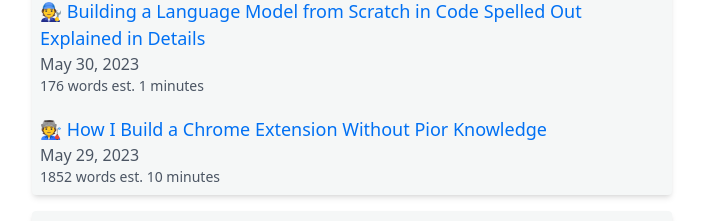
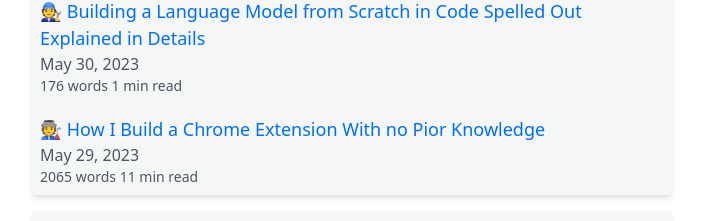
Before and after one commit to wry0313/gavinwang.dev, a Next.js app: page / in a window 1280 px wide. Shown: the part 462-683 px from the top of the page, without its empty margins (288-991 px from the left). Built offline with nearby package versions, Linux system fonts and the light colour scheme.

Commit message:
will start add handwave animation

```diff
--- a/pages/index.js
+++ b/pages/index.js
@@ -47,7 +47,7 @@ export default function Home({ allPostsData }) {
               <div className="text-gray-600 text-base">
                 <Date dateString={post.date} />
                 <div className="text-sm">
-                  {post.wordCount} words est. {post.readTime} minutes
+                  {post.wordCount} words {post.readTime} min read
                 </div>
               </div>
             </li>
--- a/posts/chrom_extension_zero_to_one.md
+++ b/posts/chrom_extension_zero_to_one.md
@@ -1,5 +1,5 @@
 ---
-title: '🧑‍🏭 How I Build a Chrome Extension Without Pior Knowledge'
+title: '🧑‍🏭 How I Build a Chrome Extension With no Pior Knowledge'
 date: '2023-05-29'
 ---
 
@@ -100,6 +100,10 @@ After a couple days of work, I was able to basically implement the chatgpt commu
 
 Now that I can form connections to the ChatGPT server, it is time to think of a prompt that will do what my extension is thought out to do. After some trial and error, I landed on this one:
 
-"in the perspective of a mentor to allow the user to understand what the user's focus is on and what the user roughly accomplished today. limit to 100-200 words and make necessary suggestions on what to do to make user improve and also give a productivity rating out of 100: " and after this I would concatinate a string representation of the user's website usage.
+"in the perspective of a mentor mentor, help the user to understand what the user's focus is on and what the user roughly accomplished today. limit to 100-200 words and make necessary suggestions on what to do to make user improve and also give a productivity rating out of 100:"
+
+and after this I would concatinate a string representation of the user's website usage. The output would look something like this:
+
+> Today, your focus seems to be on web development, particularly exploring topics related to Chrome extensions, CSS, and React. You spent time on Stack Overflow, seeking assistance on adding a GIF to a Markdown file. It's great that you're utilizing online resources to find solutions to specific challenges. You also engaged with various learning materials, including YouTube tutorials on building Chrome extensions and GPT from scratch. Additionally, you visited developer websites, explored web developer portfolios for inspiration, and searched for random number generators and Tailwind CSS-related topics. In terms of personal projects, you spent time on your own website, gavinwang.dev, and worked on a Dog vs. Cat Classifier. You also visited your GitHub repositories and explored how to build a random quote generator app with React and Tailwind CSS. It seems you also took some time to read articles on Medium, particularly from authors such as Sracha and Gavin Wang. To improve your productivity, I suggest setting specific goals for your web development projects and allocating time for focused coding sessions. Consider documenting your progress and learnings in a personal journal or blog. Additionally, try to actively engage with coding communities and seek feedback on your projects. Keep up the good work! Productivity rating: 85/100
 
 Okay now I have all the background script working, it
--- a/styles/global.css
+++ b/styles/global.css
@@ -27,6 +27,6 @@
 
 .animate-fadeIn {
   animation-name: fadeIn;
-  animation-duration: 0.3s;
+  animation-duration: 0.5s;
   animation-timing-function: ease-out;
 }
```
